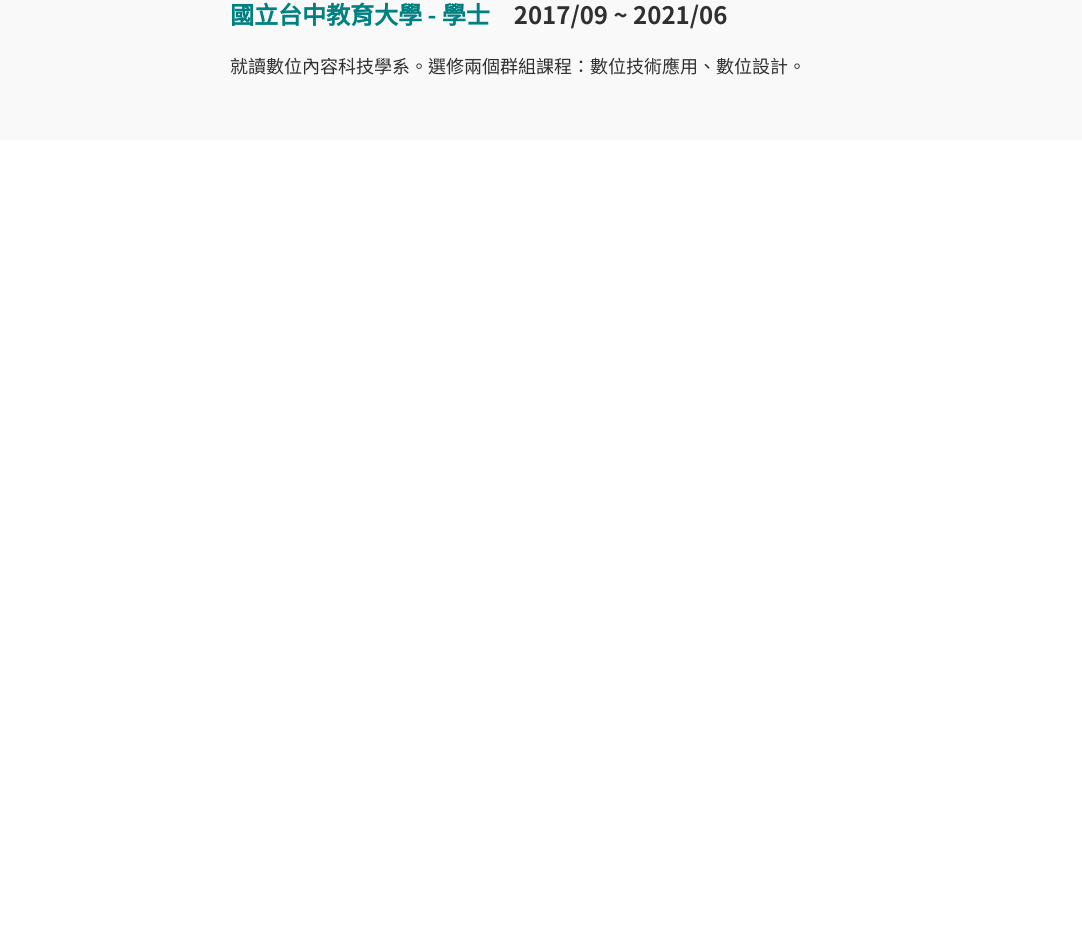
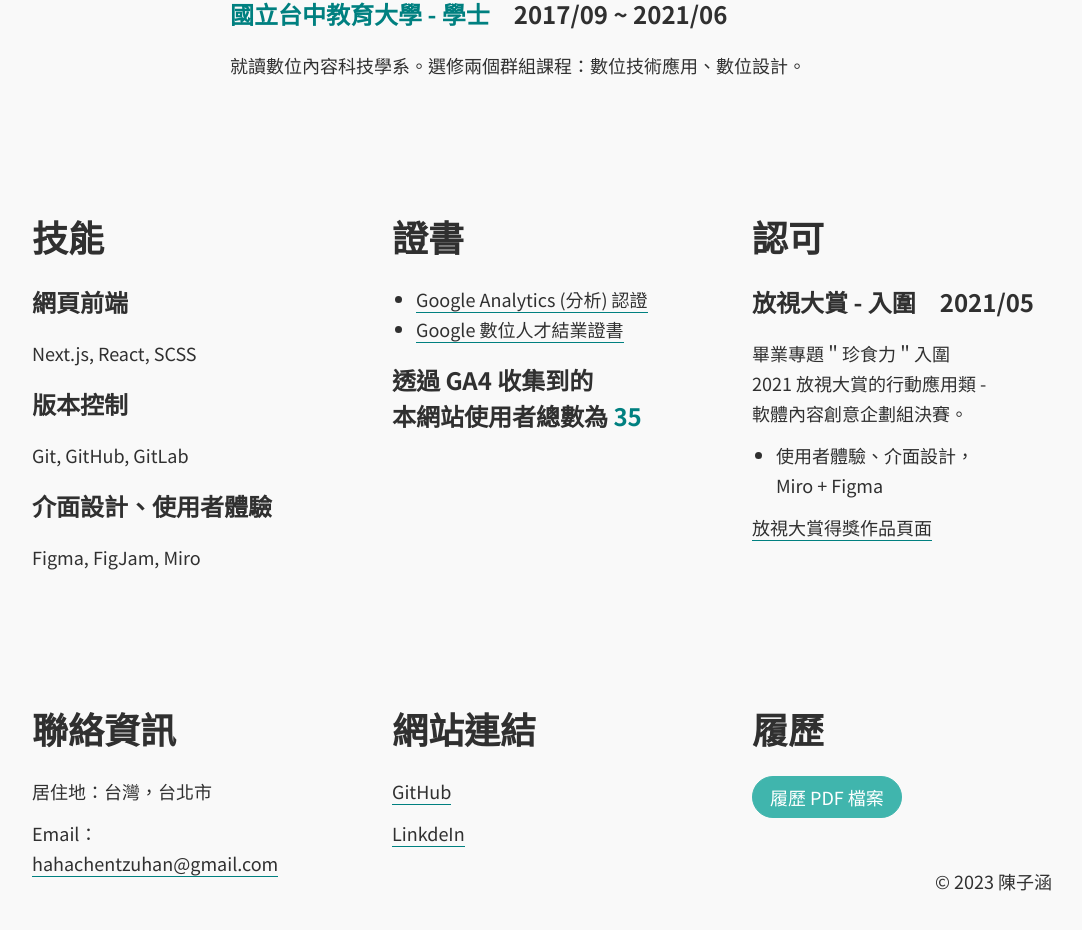
Before and after one commit to TzuHanChen/personal-website-old, a Next.js app: page /about in a window 1280 px wide. Shown: the part 1516-2446 px from the top of the page, without its empty margins (98-1180 px from the left). Before the commit the page ends 1656 px from the top, so only its background shows below. Built offline with nearby package versions, Linux system fonts and the light colour scheme.

Commit message:
About page DONE

```diff
--- a/src/components/button.module.scss
+++ b/src/components/button.module.scss
@@ -2,7 +2,7 @@
 
 .button {
 	display: inline-block;
-	padding: 8px 17px;
+	padding: 11px 17px;
 	border: 1px solid $verdigris;
 	border-radius: 24px;
 	background-color: $verdigris;
--- a/src/components/text.module.scss
+++ b/src/components/text.module.scss
@@ -41,7 +41,7 @@
 
 .link {
 	text-decoration: none;
-	border-bottom: 3px solid $teal;
+	border-bottom: 1px solid $teal;
 	color: $darkGray;
 }
 .link:hover, .link:active {
--- a/src/design-tokens/global.scss
+++ b/src/design-tokens/global.scss
@@ -4,8 +4,6 @@
 	box-sizing: border-box;
 	margin: 0;
 	padding: 0;
-}
-body {
 	font-family: 'Noto Sans TC', sans-serif;
 }
 main {
--- a/src/design-tokens/typography.module.scss
+++ b/src/design-tokens/typography.module.scss
@@ -21,4 +21,4 @@ $font-size-li-mobile: 18px;
 $line-height-li-mobile: 30px;
 
 $font-weight-bold: 700;
-$font-weight-regular: 400;
+$font-weight-regular: 300;
--- a/src/layouts/grid-section.module.scss
+++ b/src/layouts/grid-section.module.scss
@@ -16,17 +16,24 @@
 
 .grid {
 	display: grid;
-	margin: $grid-gap-sm 0;
 	grid-template-columns: repeat(1, 1fr);
 	gap: $grid-gap-sm;
 	@media (min-width: $breakpoint1) {
-		margin: $grid-gap-md 0;
 		grid-template-columns: repeat(2, 1fr);
 		gap: $grid-gap-md;
 	}
 	@media (min-width: $breakpoint2) {
-		margin: $grid-gap-lg 0;
 		grid-template-columns: repeat(3, 1fr);
 		gap: $grid-gap-lg;
 	}
 }
+
+.mt {
+	margin-top: $grid-gap-sm;
+	@media (min-width: $breakpoint1) {
+		margin-top: $grid-gap-md;
+	}
+	@media (min-width: $breakpoint2) {
+		margin-top: $grid-gap-lg;
+	}
+}
--- a/src/layouts/grid-section.tsx
+++ b/src/layouts/grid-section.tsx
@@ -9,8 +9,10 @@ export default function GridSection({ ...props }) {
 }
 
 export function Grid({ ...props }) {
+	const addSpace = (props.marginTop) ? styles.mt : '';
+	const allClass = `${styles.grid} ${addSpace}`
 	return (
-		<div className={styles.grid}>
+		<div className={allClass}>
 			{ props.children }
 		</div>
 	)
--- a/src/pages/about.tsx
+++ b/src/pages/about.tsx
@@ -4,6 +4,7 @@ import SEO from '@/lib/seo'
 import Text from '@/components/text'
 import Button from '@/components/button'
 import TextSection from '@/layouts/text-section'
+import GridSection, { Grid } from '@/layouts/grid-section'
 import styles from '@/design-tokens/utilities.module.scss'
 
 function Intro() {
@@ -71,6 +72,95 @@ function Education() {
 	)
 }
 
+function Skills() {
+	return (
+		<GridSection>
+			<Grid>
+				<div>
+					<Text type="h2">技能</Text>
+
+					<Text type="h3">網頁前端</Text>
+					<Text>Next.js, React, SCSS</Text>
+					<Text type="h3">版本控制</Text>
+					<Text>Git, GitHub, GitLab</Text>
+					<Text type="h3">介面設計、使用者體驗</Text>
+					<Text>Figma, FigJam, Miro</Text>
+				</div>
+
+				<div>
+					<Text type="h2">證書</Text>
+
+					{/* <Text>參加{' '}
+						<Text type="link" href="https://growonairtw.withgoogle.com/events/digitaleducation">
+						Google 數位人才探索計畫 </Text><br />
+						於 2023/05 取得
+					</Text> */}
+					<Text type="ul">
+						<li><Text type="link" href="https://www.credential.net/e8426561-bf2b-4951-816e-4bdfeeb6a6c7">Google Analytics (分析) 認證</Text></li>
+						<li><Text type="link" href="https://oss.uppmkt.com/202305/kep/cer3/ga4/YHhGjM.png">Google 數位人才結業證書</Text></li>
+					</Text>
+					<Text type="h3">透過 GA4 收集到的<br />
+						本網站使用者總數為{' '}
+						<Text type="teal">35</Text>
+					</Text>
+				</div>
+
+				<div>
+					<Text type="h2">認可</Text>
+
+					<Text type="h3">放視大賞 - 入圍　2021/05</Text>
+					<Text>畢業專題＂珍食力＂入圍<br />2021 放視大賞的行動應用類 -<br />軟體內容創意企劃組決賽。</Text>
+					<Text type="ul">
+						<li>使用者體驗、介面設計，<br />Miro + Figma</li>
+					</Text>
+					<Text>
+						<Text type="link" href="https://www.dcaward-vgw.org.tw/tw/onlineExhibition/winningWorks/detail/31427">
+							放視大賞得獎作品頁面</Text>
+					</Text>
+				</div>
+			</Grid>
+		</GridSection>
+	)
+}
+
+function Contact() {
+	return (
+		<GridSection>
+			<Grid>
+				<div>
+					<Text type="h2">聯絡資訊</Text>
+
+					<Text>居住地：台灣，台北市</Text>
+					<Text>Email：
+						<Text type="link" href="mailto:hahachentzuhan@gmail.com">hahachentzuhan@gmail.com</Text>
+					</Text>
+				</div>
+
+				<div>
+					<Text type="h2">網站連結</Text>
+
+					<Text>
+						<Text type="link" href="https://github.com/TzuHanChen">GitHub</Text>
+					</Text>
+					<Text>
+						<Text type="link" href="https://www.linkedin.com/in/tzuhanchen/">LinkdeIn</Text>
+					</Text>
+				</div>
+
+				<div>
+					<Text type="h2">履歷</Text>
+
+					<Text>
+						<Button href="/TzuHanChen_Resume.pdf" newtab>履歷 PDF 檔案</Button>
+					</Text>
+					<br />
+					<Text align="right">© 2023 陳子涵</Text>
+				</div>
+			</Grid>
+		</GridSection>
+	)
+}
+
 export default function Home() {
 	return (
 		<>
@@ -83,6 +173,8 @@ export default function Home() {
 				<Intro />
 				<Experience />
 				<Education />
+				<Skills />
+				<Contact />
 			</main>
 		</>
 	)
--- a/src/pages/index.tsx
+++ b/src/pages/index.tsx
@@ -22,7 +22,7 @@ function Projects() {
 	return (
 		<GridSection>
 			<Text type="h2">專案</Text>
-			<Grid>
+			<Grid marginTop>
 				<CardShowcase />
 			</Grid>
 		</GridSection>
```
Also changed, not shown: src/components/card.tsx (+7 -24 lines).
